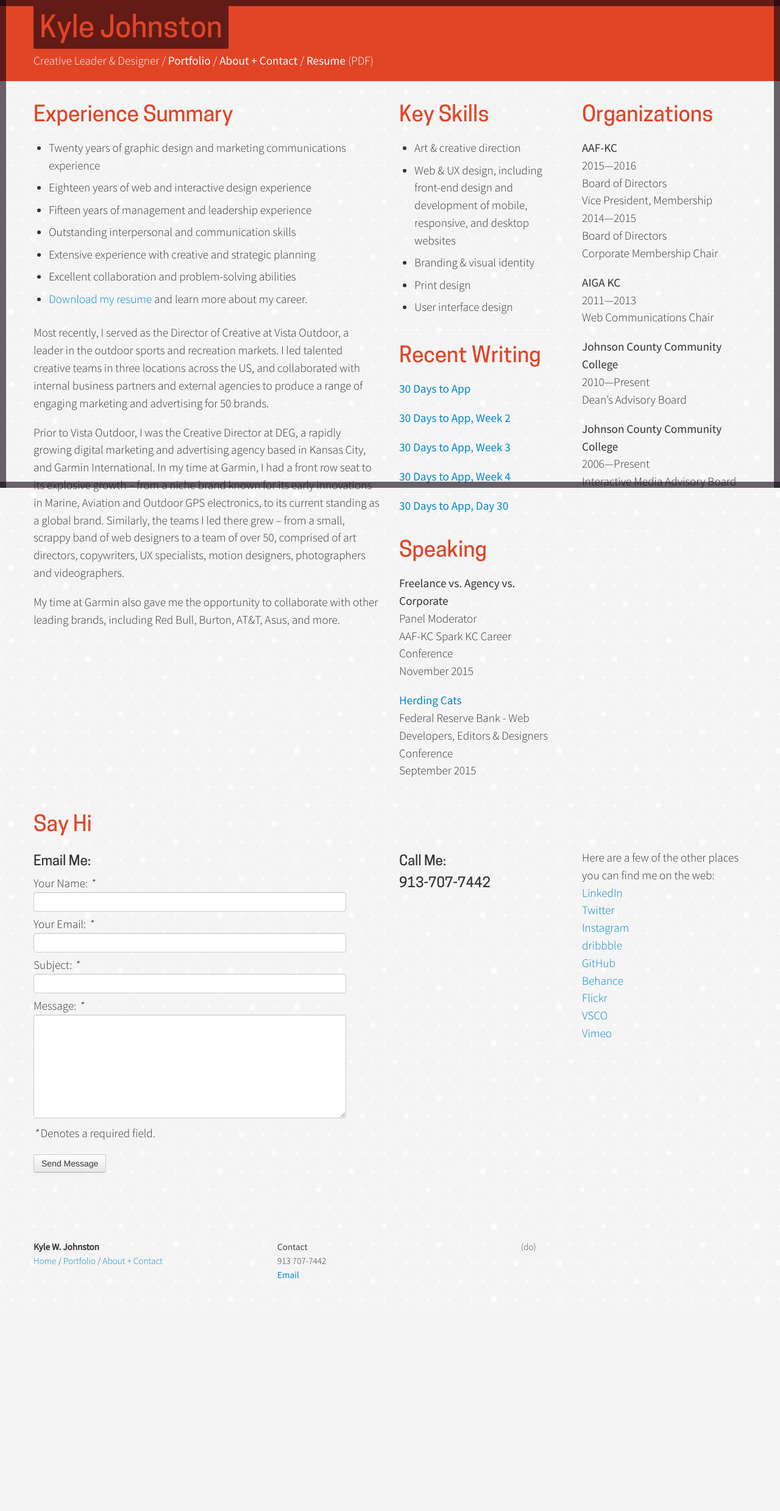
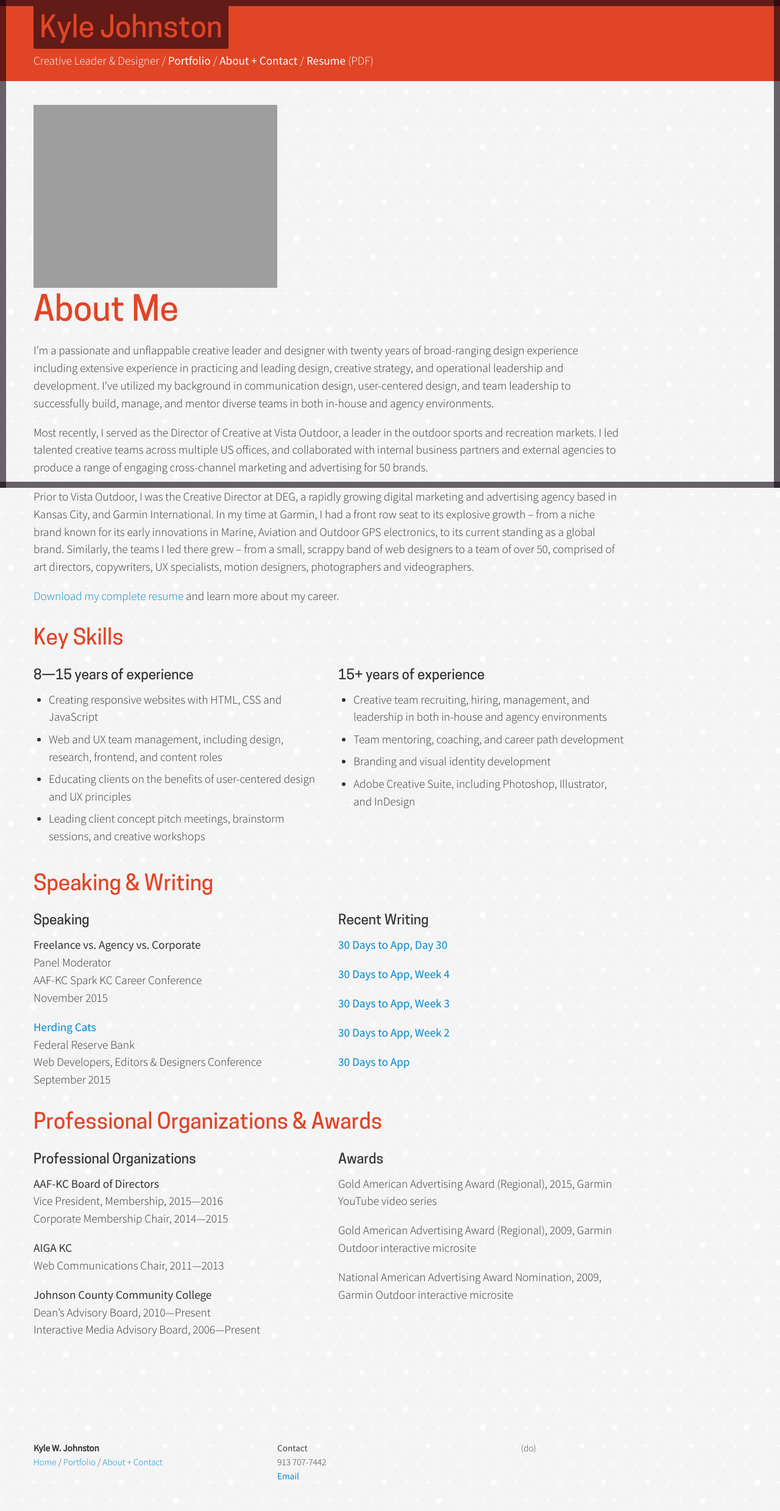
Before and after one commit to kylejohnston/kyle, a PHP site: page /about-kyle-johnston/ in a window 1280 px wide. Shown: the whole page at 61% size. Before the commit the page ends 2097 px from the top, so only its background shows below. Run offline with PHP 8.4, Linux system fonts and the light colour scheme; some libraries are stand-ins or nearby versions; grey boxes are pictures that could not be loaded.

Commit message:
Revised layout and content

```diff
--- a/about-kyle-johnston.php
+++ b/about-kyle-johnston.php
@@ -1,4 +1,3 @@
-<?php include('includes/email.php'); ?>
 <!DOCTYPE html>
 <html lang="en">
 <head>
@@ -18,6 +17,7 @@
 		 header h1 span a:visited,
 		 h1, h2 { color: #e14526; }
 		.intro { background-color: #e14526; }
+		section { margin: 1em 0; }
 	</style>
 </head>
 
@@ -26,11 +26,15 @@
 	<div class="intro dark">
 		<?php include('includes/header-nav.php'); ?>
 	</div>
-	<div class="container items" style="margin-top:2em;">
-		<div class="row">
-			<div class="span6">
-				<h2>Experience Summary</h2>
-				<ul>
+	<div class="container items" style="/*margin-top:2em;*/">
+		<!-- Section: About Me -->
+		<section class="row">
+			<!-- <div class="span2"></div> -->
+			<div class="span10">
+				<div class="about-me"><img src="../img/kyle-johnston.jpg" alt="Kyle Johnston"></div>
+				<h1>About Me</h1>
+				<p>I’m a passionate and unflappable creative leader and designer with twenty years of broad-ranging design experience including extensive experience in practicing and leading design, creative strategy, and operational leadership and development. I’ve utilized my background in communication design, user-centered design, and team leadership to successfully build, manage, and mentor diverse teams in both in-house and agency environments.</p>
+				<!-- <ul>
 					<li>Twenty years of graphic design and marketing communications experience</li>
 					<li>Eighteen years of web and interactive design experience</li>
 					<li>Fifteen years of management and leadership experience</li>
@@ -38,107 +42,92 @@
 					<li>Extensive experience with creative and strategic planning</li>
 					<li>Excellent collaboration and problem-solving abilities</li>
 					<li><a href="/files/kyle-johnston-creative-leader-designer-2017.pdf">Download my resume</a> and learn more about my career.</li>
+				</ul> -->
+				<p>Most recently, I served as the Director of Creative at Vista Outdoor, a leader in the outdoor sports and recreation markets. I led talented creative teams across multiple US offices, and collaborated with internal business partners and external agencies to produce a range of engaging cross-channel marketing and advertising for 50 brands.</p>
+				<p>Prior to Vista Outdoor, I was the Creative Director at DEG, a rapidly growing digital marketing and advertising agency based in Kansas City, and Garmin International. In my time at Garmin, I had a front row seat to its explosive growth – from a niche brand known for its early innovations in Marine, Aviation and Outdoor GPS electronics, to its current standing as a global brand. Similarly, the teams I led there grew – from a small, scrappy band of web designers to a team of over 50, comprised of art directors, copywriters, UX specialists, motion designers, photographers and videographers.</p>
+				<p><a href="/files/kyle-johnston-creative-leader-designer-2017.pdf">Download my complete resume</a> and learn more about my career.</p>
+			</div> <!-- /span8 -->
+			<div class="span2"></div>
+		</section>
+		<!-- /Section: About Me -->
+		<!-- Section: Key Skills -->
+		<section class="row">
+			<!-- <div class="span2"></div> -->
+			<div class="span10">
+				<h2>Key Skills</h2>
+				<div class="row">
+					<div class="span5">
+						<h3>8&mdash;15 years of experience</h3>
+						<ul>
+							<li>Creating responsive websites with HTML,  CSS and JavaScript</li>
+							<li>Web and UX team management, including design, research, frontend, and content roles</li>
+							<li>Educating clients on the benefits of  user-centered design and UX principles</li>
+							<li>Leading client concept pitch meetings, brainstorm sessions, and creative workshops</li>
 						</ul>
-				<p>Most recently, I served as the Director of Creative at Vista Outdoor, a leader in the outdoor sports and recreation markets. I led talented creative teams in three locations across the US, and collaborated with internal business partners and external agencies to produce a range of engaging marketing and advertising for 50 brands.</p>
-				<p>Prior to Vista Outdoor, I was the Creative Director at DEG, a rapidly growing digital marketing and advertising agency based in Kansas City, and Garmin International. In my time at Garmin, I had a front row seat to its explosive growth – from a niche brand known for its early innovations in Marine, Aviation and Outdoor GPS electronics, to its current standing as a global brand. Similarly, the teams I led there grew – from a small, scrappy band of web designers to a team of over 50, comprised of art directors, copywriters, UX specialists, motion designers, photographers and videographers.</p>
-				<p>My time at Garmin also gave me the opportunity to collaborate with other leading brands, including Red Bull, Burton, AT&amp;T, Asus, and more.</p>
 					</div>
-			<div class="span3">
-				<h2>Key Skills</h2>
+					<div class="span5">
+						<h3>15&#43; years of experience</h3>
 						<ul>
-					<li>Art &amp; creative direction</li>
-					<li>Web &amp; UX design, including front-end design and development of mobile, responsive, and desktop websites</li>
-					<li>Branding &amp; visual identity</li>
-					<li>Print design</li>
-					<li>User interface design</li>
+							<li>Creative team recruiting, hiring, management, and leadership in both in-house and agency environments</li>
+							<li>Team mentoring, coaching, and career path development</li>
+							<li>Branding and visual identity development</li>
+							<li>Adobe Creative Suite, including Photoshop, Illustrator, and InDesign</li>
 						</ul>
-				<hr>
-				<h2>Recent Writing</h2>
+					</div>
+				</div> <!-- /sub-row -->
+			<div class="span2"></div>
+		</section>
+		<!-- /Section: Key Skills -->
+		<!-- Section: Writing and Speaking -->
+		<section class="row">
+			<!-- <div class="span2"></div> -->
+			<div class="span10">
+				<h2>Speaking &amp; Writing</h2>
+				<div class="row">
+					<div class="span5">
+						<h3>Speaking</h3>
+						<p><strong>Freelance vs. Agency vs. Corporate</strong><br>Panel Moderator<br>AAF-KC Spark KC Career Conference<br>November 2015</p>
+						<p><strong><a href="http://www.slideshare.net/flow14/herding-cats-53255448">Herding Cats</a></strong><br>Federal Reserve Bank<br>Web Developers, Editors &amp; Designers Conference<br>September 2015</p>
+					</div>
+					<div class="span5">
+						<h3>Recent Writing</h3>
+						<p><strong><a href="https://medium.com/@kylejohnston/30-days-to-app-day-30-4501d84a5dbb">30 Days to App, Day 30</a></strong></p>
+						<p><strong><a href="https://medium.com/@kylejohnston/30-days-to-app-week-4-e7cda94089bd">30 Days to App, Week 4</a></strong></p>
+						<p><strong><a href="https://medium.com/@kylejohnston/30-days-to-app-week-3-33f85306b800">30 Days to App, Week 3</a></strong></p>
+						<p><strong><a href="https://medium.com/@kylejohnston/thirty-days-to-app-week-2-4a91f3bac6ce">30 Days to App, Week 2</a></strong></p>
 						<p><strong><a href="https://medium.com/@kylejohnston/30-days-to-app-deec90cfb4de">30 Days to App</a></strong></p>
-				<p><strong><a href="https://medium.com/@kylejohnston/thirty-days-to-app-week-2-4a91f3bac6ce">30 Days to App, Week 2</a></strong></p>
-				<p><strong><a href="https://medium.com/@kylejohnston/30-days-to-app-week-3-33f85306b800">30 Days to App, Week 3</a></strong></p>
-				<p><strong><a href="https://medium.com/@kylejohnston/30-days-to-app-week-4-e7cda94089bd">30 Days to App, Week 4</a></strong></p>
-				<p><strong><a href="https://medium.com/@kylejohnston/30-days-to-app-day-30-4501d84a5dbb">30 Days to App, Day 30</a></strong></p>
-				<hr>
-				<h2>Speaking</h2>
-				<p><strong>Freelance vs. Agency vs. Corporate</strong><br>Panel Moderator<br>AAF-KC Spark KC Career Conference<br>November 2015</p>
-				<p><strong><a href="http://www.slideshare.net/flow14/herding-cats-53255448">Herding Cats</a></strong><br>Federal Reserve Bank - Web Developers, Editors &amp; Designers Conference<br>September 2015</p>
-			</div>
-			<div class="span3">
-				<h2>Organizations</h2>
-				<p><strong>AAF-KC</strong><br>
-				2015&#8212;2016<br>Board of Directors<br>
-				Vice President, Membership<br>
-				2014&#8212;2015<br>Board of Directors<br>Corporate Membership Chair</p>
-				<p><strong>AIGA KC</strong><br>2011&#8212;2013<br>Web Communications Chair</p>
-				<p><strong>Johnson County Community College</strong><br>2010&#8212;Present<br>Dean&rsquo;s Advisory Board</p>
-				<p><strong>Johnson County Community College</strong><br>2006&#8212;Present<br>Interactive Media Advisory Board</p>
 					</div>
 				</div>
+			<div class="span2"></div>
+		</section>
+		<!-- /Section: Writing and Speaking -->
+		<!-- Section: Orgs and Awards -->
+		<section class="row">
+			<!-- <div class="span2"></div> -->
+			<div class="span10">
+				<h2>Professional Organizations &amp; Awards</h2>
+				<div class="row">
+					<div class="span5">
+						<h3>Professional Organizations</h3>
+						<p><strong>AAF-KC Board of Directors</strong><br>
+							Vice President, Membership, 2015&#8212;2016<br>
+							Corporate Membership Chair, 2014&#8212;2015</p>
+						<p><strong>AIGA KC</strong><br>
+							Web Communications Chair, 2011&#8212;2013</p>
+						<p><strong>Johnson County Community College</strong><br>
+							Dean&rsquo;s Advisory Board, 2010&#8212;Present<br>
+							Interactive Media Advisory Board, 2006&#8212;Present</p>
 					</div>
-	<div class="container">
-		<div class="row">
-			<h2 class="span12">Say Hi</h2>
-			<div class="span6">
-				<a name="contact"></a>
-				<h3>Email Me:</h3>
-				<div id="contactWrapper" role="form">
-					<?php if(isset($hasError)) { //If errors are found ?>
-					<p class="error">Please check if you've filled all the fields with valid information and try again. Thank you.</p>
-					<?php } ?>
-
-					<?php if(isset($emailSent) && $emailSent == true) { //If email is sent ?>
-					<div class="success">
-						<h3>Thank You</h3>
-						<p>Thank you for contacting me, <?php echo $name;?>. Your email was successfully sent and I'll be in touch with you soon.</p>
-					</div>
-					<?php } ?>
-
-					<form method="post" action="<?php echo $_SERVER['PHP_SELF']; ?>" id="contactform">
-						<div class="stage clear">
-							<label for="contactname">Your Name: <em>*</em></label>
-							<input type="text" name="contactname" id="contactname" value="" class="text required" role="input" aria-required="true" />
-						</div>
-
-						<div class="stage clear">
-							<label for="email" >Your Email: <em>*</em></label>
-							<input type="email" name="email" id="email" value="" class="text required email" role="input" aria-required="true" />
-						</div>
-
-						<div class="stage clear">
-							<label for="subject">Subject: <em>*</em></label>
-							<input type="text" name="subject" id="subject" value="" class="text required" role="input" aria-required="true" />
-						</div>
-
-						<div class="stage clear">
-							<label for="message">Message: <em>*</em></label>
-							<textarea rows="8" name="message" id="message" class="text required" role="textbox" aria-required="true"></textarea>
-						</div>
-
-						<p class="requiredNote"><em>*</em> Denotes a required field.</p>
-
-						<input class="btn" type="submit" value="Send Message" name="submit" id="submitButton" title="Click here to submit your message!" />
-					</form>
+					<div class="span5">
+						<h3>Awards</h3>
+						<p>Gold American Advertising Award (Regional), 2015, Garmin YouTube video series</p>
+						<p>Gold American Advertising Award (Regional), 2009, Garmin Outdoor interactive microsite</p>
+						<p>National American Advertising Award Nomination, 2009, Garmin Outdoor interactive microsite</p>
 					</div>
 				</div>
-			<div class="span3">
-				<h3>Call Me:</h3><h3>913-707-7442</h3>
-			</div>
-			<div class="span3">
-				<p>Here are a few of the other places you can find me on the web:<br>
-				<a class="linkedin" href="http://www.linkedin.com/in/kylejohnston">LinkedIn</a><br>
-				<a class="twitter" href="https://twitter.com/creativecohort">Twitter</a><br>
-				<a class="instagram" href="https://instagram.com/kylejohnston/">Instagram</a><br>
-				<a class="dribbble" href="https://dribbble.com/kylejohnston">dribbble</a><br>
-				<a class="github" href="https://github.com/kylejohnston">GitHub</a><br>
-				<a class="behance" href="https://www.behance.net/KyleJohnston">Behance</a><br>
-				<a class="flickr" href="http://www.flickr.com/photos/flow14/">Flickr</a><br>
-				<a class="vsco" href="http://kylejohnston.vsco.co/">VSCO</a><br>
-				<a class="vimeo" href="http://vimeo.com/flow14">Vimeo</a><br>
-				</p>
-			</div>
-		</div>
-
+			<div class="span2"></div>
+		</section>
+		<!-- /Section: Orgs and Awards -->
 	</div>
 	<div class="container marketing">
 		<?php include('includes/footer.php'); ?>
```
Lines whose indentation alone changed are shown as unchanged.
